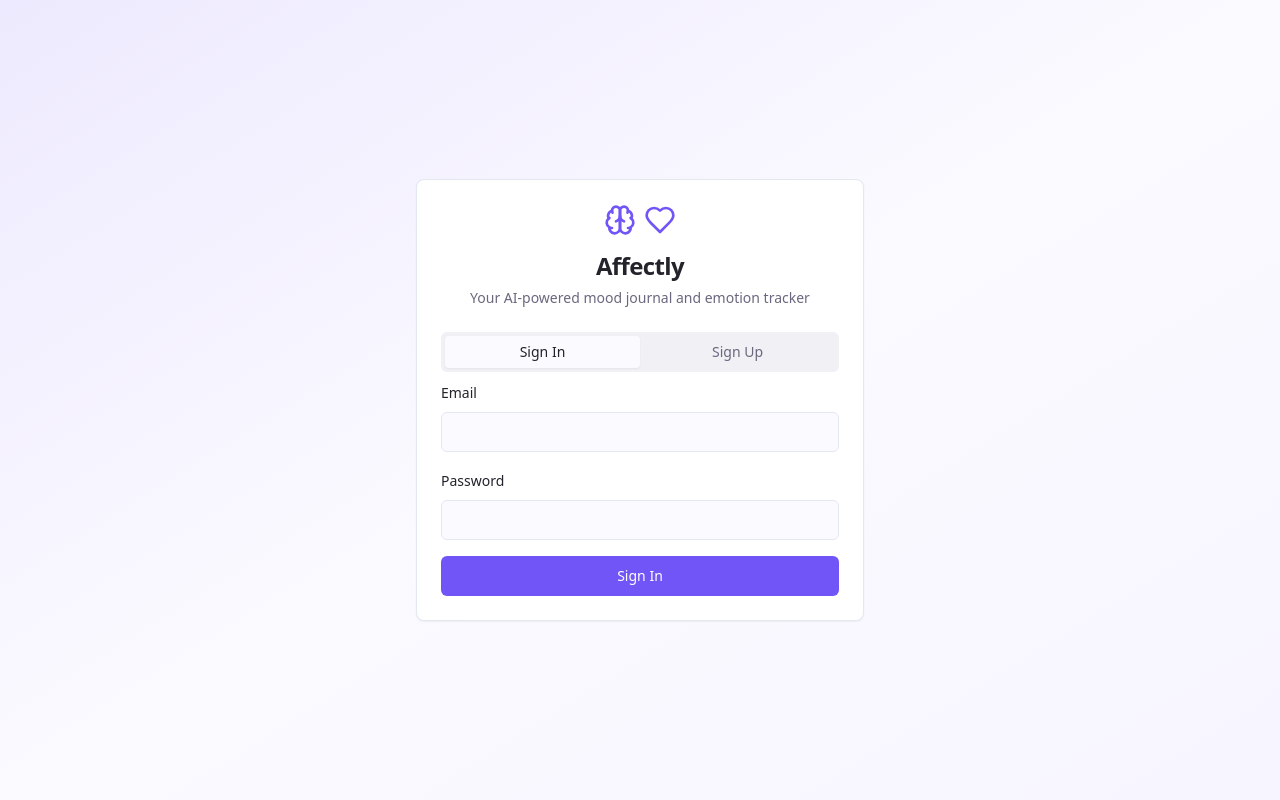
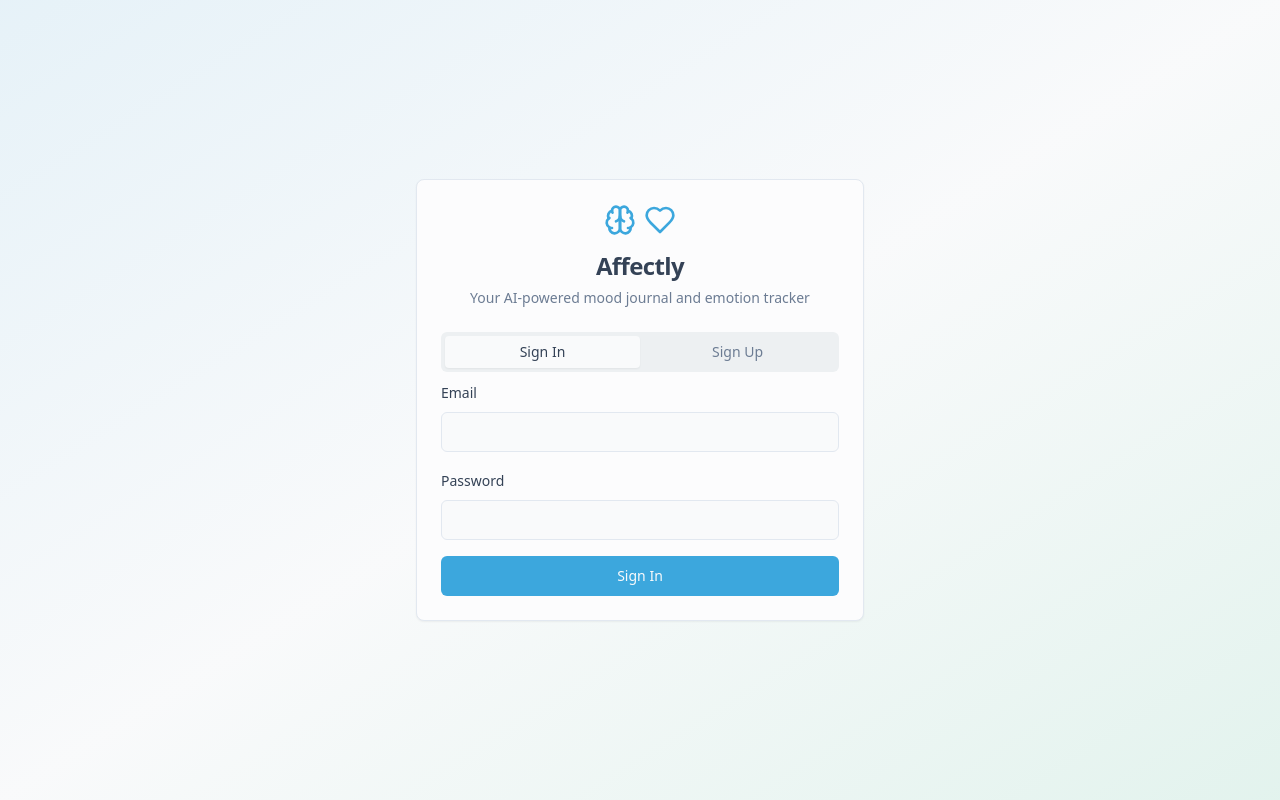
Before and after one commit to RickShonko/Affectly, a React (Vite) app: page /auth in a window 1280 px wide. Built offline with nearby package versions, Linux system fonts and the light colour scheme.

Commit message:
Refine color palette

```diff
--- a/src/index.css
+++ b/src/index.css
@@ -8,26 +8,26 @@ All colors MUST be HSL.
 
 @layer base {
   :root {
-    --background: 251 100% 99%;
-    --foreground: 251 10% 15%;
+    --background: 210 20% 98%;
+    --foreground: 215 25% 27%;
 
-    --card: 0 0% 100%;
-    --card-foreground: 251 10% 15%;
+    --card: 210 20% 99%;
+    --card-foreground: 215 25% 27%;
 
-    --popover: 0 0% 100%;
-    --popover-foreground: 251 10% 15%;
+    --popover: 210 20% 99%;
+    --popover-foreground: 215 25% 27%;
 
-    --primary: 251 91% 65%;
-    --primary-foreground: 0 0% 100%;
+    --primary: 200 70% 55%;
+    --primary-foreground: 210 20% 98%;
 
-    --secondary: 251 40% 96%;
-    --secondary-foreground: 251 91% 35%;
+    --secondary: 200 20% 95%;
+    --secondary-foreground: 200 30% 35%;
 
-    --muted: 251 20% 95%;
-    --muted-foreground: 251 10% 45%;
+    --muted: 200 15% 94%;
+    --muted-foreground: 215 15% 50%;
 
-    --accent: 251 100% 98%;
-    --accent-foreground: 251 91% 35%;
+    --accent: 160 40% 92%;
+    --accent-foreground: 160 30% 35%;
 
     --destructive: 0 84.2% 60.2%;
     --destructive-foreground: 210 40% 98%;
@@ -56,26 +56,26 @@ All colors MUST be HSL.
   }
 
   .dark {
-    --background: 222.2 84% 4.9%;
-    --foreground: 210 40% 98%;
+    --background: 215 28% 8%;
+    --foreground: 210 20% 90%;
 
-    --card: 222.2 84% 4.9%;
-    --card-foreground: 210 40% 98%;
+    --card: 215 28% 9%;
+    --card-foreground: 210 20% 90%;
 
-    --popover: 222.2 84% 4.9%;
-    --popover-foreground: 210 40% 98%;
+    --popover: 215 28% 9%;
+    --popover-foreground: 210 20% 90%;
 
-    --primary: 210 40% 98%;
-    --primary-foreground: 222.2 47.4% 11.2%;
+    --primary: 200 60% 65%;
+    --primary-foreground: 215 28% 8%;
 
-    --secondary: 217.2 32.6% 17.5%;
-    --secondary-foreground: 210 40% 98%;
+    --secondary: 215 20% 15%;
+    --secondary-foreground: 210 20% 85%;
 
-    --muted: 217.2 32.6% 17.5%;
-    --muted-foreground: 215 20.2% 65.1%;
+    --muted: 215 20% 12%;
+    --muted-foreground: 215 15% 65%;
 
-    --accent: 217.2 32.6% 17.5%;
-    --accent-foreground: 210 40% 98%;
+    --accent: 160 30% 18%;
+    --accent-foreground: 160 40% 85%;
 
     --destructive: 0 62.8% 30.6%;
     --destructive-foreground: 210 40% 98%;
```
